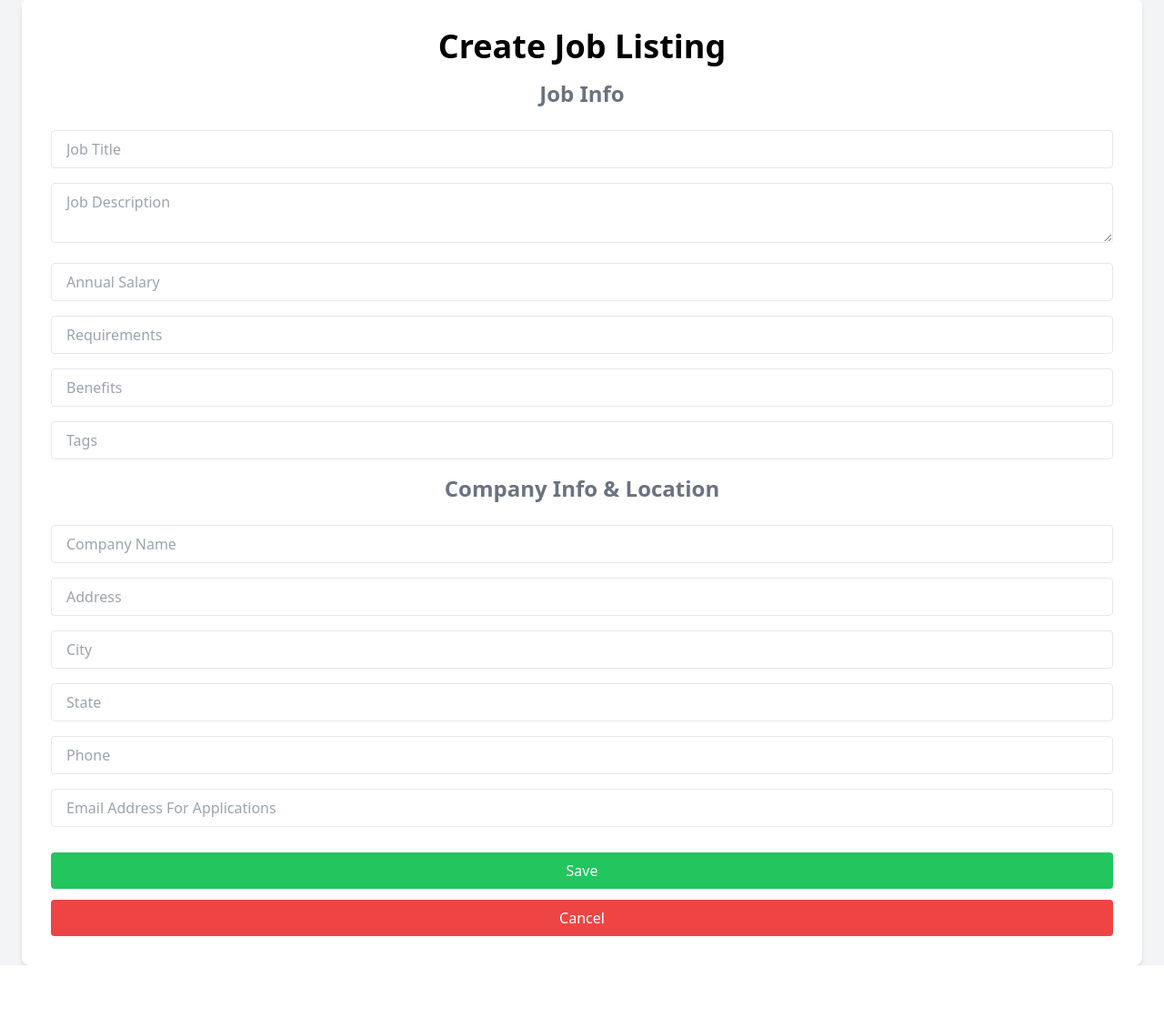
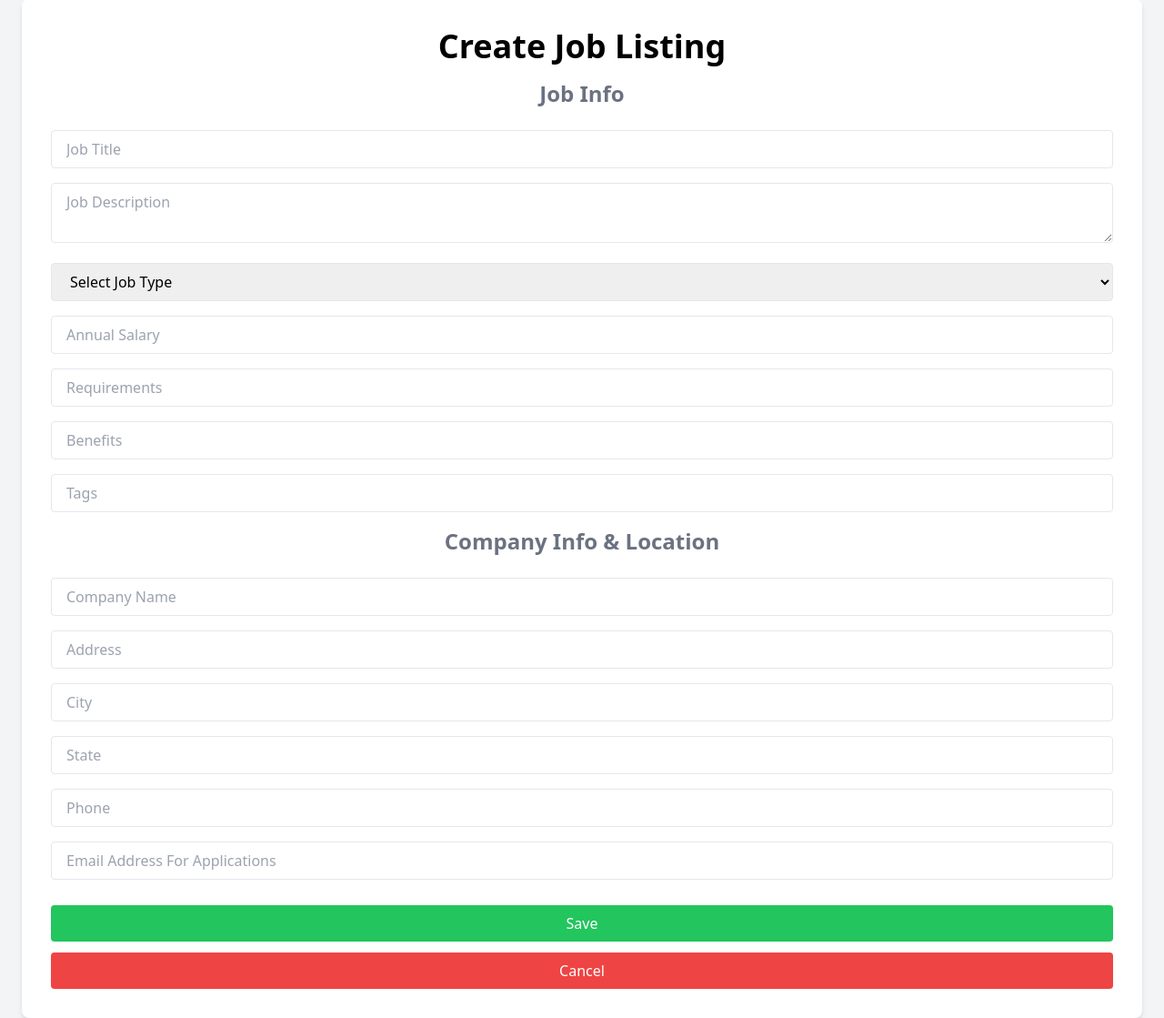
Before and after one commit to Rohit-Chandra-007/workopia-php, a PHP site: page /listings/create in a window 1280 px wide. Shown: the part 325-1444 px from the top of the page at 91% size. Before the commit the page ends 1386 px from the top, so only its background shows below. Run offline with PHP 8.4, Linux system fonts and the light colour scheme; some libraries are stand-ins or nearby versions.

Commit message:
refactor listings; update routes for listings, implement store and destroy methods in ListingController, and add validation and sanitization functions

```diff
--- a/Framework/Database.php
+++ b/Framework/Database.php
@@ -49,7 +49,7 @@ class Database
         try {
             // prepare the query
             foreach ($params as $param => $value) {
-                $stmt->bindValue(":{$param}", $value);
+                $stmt->bindValue(":{$param}", $value);  // bind the values to the query
             }
             $stmt->execute();
             return $stmt;
--- a/Framework/Router.php
+++ b/Framework/Router.php
@@ -92,6 +92,12 @@ class Router
     {
         // get the current method
         $requestMethod = $_SERVER['REQUEST_METHOD'];
+
+        // check if the uri has a query string and remove it
+        if ($requestMethod === 'POST' && isset($_POST['_method'])) {
+            // override the request method with the value of the _method input
+            $requestMethod = strtoupper($_POST['_method']);
+        }
         // loop through the routes and match the route
         foreach ($this->routes as $route) {
             // split the uri into parts
--- a/app/controllers/HomeController.php
+++ b/app/controllers/HomeController.php
@@ -17,7 +17,7 @@ class HomeController
     public function __construct()
     {
         // get the database configuration
-        $config = require basePath('app/config/db.php');
+        $config = require basePath('config/_db.php');
         // create a new database connection
         $this->db = new Database($config);
     }
--- a/app/controllers/ListingController.php
+++ b/app/controllers/ListingController.php
@@ -3,6 +3,7 @@
 namespace App\Controllers;
 
 use Framework\Database;
+use Framework\Validation;
 
 class ListingController
 {
@@ -11,7 +12,7 @@ class ListingController
     public function __construct()
     {
         // get the database configuration
-        $config = require basePath('app/config/db.php');
+        $config = require basePath('config/_db.php');
         // create a new database connection
         $this->db = new Database($config);
     }
@@ -40,6 +41,7 @@ class ListingController
 
     /**
      * Show the listing page
+     * @param array $params
      *
      * @return void
      */
@@ -60,4 +62,90 @@ class ListingController
         }
         loadView('listings/show', ['listing' => $listing]);
     }
+
+    /**
+     * Store a new listing
+     *
+     * @return void
+     */
+    public function store()
+    {
+        $allowedField = ['title', 'description', 'job_type', 'salary', 'requirements', 'benefits', 'tags', 'company', 'address', 'city', 'state', 'phone', 'email'];
+
+        $newListingData = array_intersect_key($_POST, array_flip($allowedField));
+
+        $newListingData['user_id'] = 1;
+
+        $newListingData = array_map('sanitize', $newListingData);
+
+        $requiredFields = ['title', 'description', 'city', 'state', 'phone', 'email'];
+
+        $errors = [];
+
+        foreach ($requiredFields as $field) {
+            if (empty($newListingData[$field]) || !Validation::string($newListingData[$field])) {
+
+                $errors[$field] = ucfirst($field) . " is required";
+            }
+        }
+
+        if (!empty($errors)) {
+            // reload view with errors
+            loadView('listings/create', ['errors' => $errors, 'listing' => $newListingData]);
+        } else {
+            // insert into database
+
+            $fields = [];
+
+            foreach ($newListingData as $field => $value) {
+                $fields[] = $field;
+            }
+
+            $fields = implode(',', $fields);
+
+            // inspectAndDie($fields);
+
+            $values = [];
+            foreach ($newListingData as $field => $value) {
+                if ($value === '') {
+                    $newListingData[$field] = null;
+                }
+                $values[] = ':' . $field;
+            }
+            $values = implode(',', $values);
+
+            $sql = "INSERT INTO listings ({$fields}) VALUES ({$values})";
+            $this->db->sqlQuery($sql, $newListingData);
+
+            // redirect to the listing page
+            redirect('/listings');
+        }
+    }
+
+    /**
+     * delete a listing
+     * @param array $params
+     */
+    public function destroy($params)
+    {
+        $id = $params['id'] ?? '';
+
+        $params = [
+            'id' => $id
+        ];
+        // get the post
+        $listing = $this->db->sqlQuery('SELECT * FROM listings WHERE id = :id', $params)->fetch();
+
+        // if the post is not found, show a 404 page
+        if (!$listing) {
+            ErrorController::show404("Listing not found");
+            return;
+        }
+
+
+
+        $this->db->sqlQuery('DELETE FROM listings WHERE id = :id', $params);
+
+        redirect('/listings');
+    }
 }
--- a/app/views/home.view.php
+++ b/app/views/home.view.php
@@ -40,7 +40,7 @@ loadPartialView('top_banner')
                             </li>
                         <?php endif; ?>
                     </ul>
-                    <a href="/listing/<?= $listing->id ?>" class="block w-full text-center px-6 py-3 shadow-md rounded-lg border text-base font-medium text-indigo-700 bg-indigo-100 hover:bg-indigo-200"> View Details
+                    <a href="/listings/<?= $listing->id ?>" class="block w-full text-center px-6 py-3 shadow-md rounded-lg border text-base font-medium text-indigo-700 bg-indigo-100 hover:bg-indigo-200"> View Details
                     </a>
                 </div>
             </div>
--- a/app/views/listings/create.view.php
+++ b/app/views/listings/create.view.php
@@ -9,45 +9,63 @@
       <h2 class="text-2xl font-bold mb-6 text-center text-gray-500">
         Job Info
       </h2>
+      <?php if (isset($errors)): ?>
+
+        <?php foreach ($errors as $error): ?>
+          <div class="bg-red-100 border border-red-400 text-red-700 px-4 py-3 rounded relative mb-4" role="alert">
+            <strong class="font-bold">Error!</strong>
+            <span class="block sm:inline"><?= $error ?></span>
+          </div>
+        <?php endforeach; ?>
+
+      <?php endif; ?>
+      <div class="mb-4">
+        <input type="text" name="title" placeholder="Job Title" class="w-full px-4 py-2 border rounded focus:outline-none" value="<?= $listing['title'] ?? "" ?>" />
+      </div>
+      <div class="mb-4">
+        <textarea name="description" placeholder="Job Description" class="w-full px-4 py-2 border rounded focus:outline-none"><?= $listing['description'] ?? "" ?></textarea>
+      </div>
 
       <div class="mb-4">
-        <input type="text" name="title" placeholder="Job Title" class="w-full px-4 py-2 border rounded focus:outline-none" value="" />
+        <select name="job_type" class="w-full px-4 py-2 border rounded focus:outline-none">
+          <option value="" disabled <?= empty($listing['job_type']) ? 'selected' : '' ?>>Select Job Type</option>
+          <option value="full_time" <?= isset($listing['job_type']) && $listing['job_type'] === 'full_time' ? 'selected' : '' ?>>Full-Time</option>
+          <option value="part_time" <?= isset($listing['job_type']) && $listing['job_type'] === 'part_time' ? 'selected' : '' ?>>Part-Time</option>
+          <option value="internship" <?= isset($listing['job_type']) && $listing['job_type'] === 'internship' ? 'selected' : '' ?>>Internship</option>
+        </select>
       </div>
       <div class="mb-4">
-        <textarea name="description" placeholder="Job Description" class="w-full px-4 py-2 border rounded focus:outline-none"></textarea>
+        <input type="text" name="salary" placeholder="Annual Salary" class="w-full px-4 py-2 border rounded focus:outline-none" value="<?= $listing['salary'] ?? "" ?>" />
       </div>
       <div class="mb-4">
-        <input type="text" name="salary" placeholder="Annual Salary" class="w-full px-4 py-2 border rounded focus:outline-none" value="" />
+        <input type="text" name="requirements" placeholder="Requirements" class="w-full px-4 py-2 border rounded focus:outline-none" value="<?= $listing['requirements'] ?? "" ?>" />
       </div>
       <div class="mb-4">
-        <input type="text" name="requirements" placeholder="Requirements" class="w-full px-4 py-2 border rounded focus:outline-none" value="" />
+        <input type="text" name="benefits" placeholder="Benefits" class="w-full px-4 py-2 border rounded focus:outline-none" value="<?= $listing['benefits'] ?? "" ?>" />
       </div>
       <div class="mb-4">
-        <input type="text" name="benefits" placeholder="Benefits" class="w-full px-4 py-2 border rounded focus:outline-none" value="" />
-      </div>
-      <div class="mb-4">
-        <input type="text" name="tags" placeholder="Tags" class="w-full px-4 py-2 border rounded focus:outline-none" value="" />
+        <input type="text" name="tags" placeholder="Tags" class="w-full px-4 py-2 border rounded focus:outline-none" value="<?= $listing['tags'] ?? "" ?>" />
       </div>
       <h2 class="text-2xl font-bold mb-6 text-center text-gray-500">
         Company Info & Location
       </h2>
       <div class="mb-4">
-        <input type="text" name="company" placeholder="Company Name" class="w-full px-4 py-2 border rounded focus:outline-none" value="" />
+        <input type="text" name="company" placeholder="Company Name" class="w-full px-4 py-2 border rounded focus:outline-none" value="<?= $listing['company'] ?? "" ?>" />
       </div>
       <div class="mb-4">
-        <input type="text" name="address" placeholder="Address" class="w-full px-4 py-2 border rounded focus:outline-none" value="" />
+        <input type="text" name="address" placeholder="Address" class="w-full px-4 py-2 border rounded focus:outline-none" value="<?= $listing['address'] ?? "" ?>" />
       </div>
       <div class="mb-4">
-        <input type="text" name="city" placeholder="City" class="w-full px-4 py-2 border rounded focus:outline-none" value="" />
+        <input type="text" name="city" placeholder="City" class="w-full px-4 py-2 border rounded focus:outline-none" value="<?= $listing['city'] ?? "" ?>" />
       </div>
       <div class="mb-4">
-        <input type="text" name="state" placeholder="State" class="w-full px-4 py-2 border rounded focus:outline-none" value="" />
+        <input type="text" name="state" placeholder="State" class="w-full px-4 py-2 border rounded focus:outline-none" value="<?= $listing['state'] ?? "" ?>" />
       </div>
       <div class="mb-4">
-        <input type="text" name="phone" placeholder="Phone" class="w-full px-4 py-2 border rounded focus:outline-none" value="" />
+        <input type="text" name="phone" placeholder="Phone" class="w-full px-4 py-2 border rounded focus:outline-none" value="<?= $listing['phone'] ?? "" ?>" />
       </div>
       <div class="mb-4">
-        <input type="email" name="email" placeholder="Email Address For Applications" class="w-full px-4 py-2 border rounded focus:outline-none" value="" />
+        <input type="email" name="email" placeholder="Email Address For Applications" class="w-full px-4 py-2 border rounded focus:outline-none" value="<?= $listing['email'] ?? "" ?>" />
       </div>
       <button class="w-full bg-green-500 hover:bg-green-600 text-white px-4 py-2 my-3 rounded focus:outline-none">
         Save
--- a/app/views/listings/index.view.php
+++ b/app/views/listings/index.view.php
@@ -38,7 +38,7 @@ loadPartialView('navbar')
                             </li>
                         <?php endif; ?>
                     </ul>
-                    <a href="/listing/<?= $listing->id ?>" class="block w-full text-center px-6 py-3 shadow-md rounded-lg border text-base font-medium text-indigo-700 bg-indigo-100 hover:bg-indigo-200"> View Details
+                    <a href="/listings/<?= $listing->id ?>" class="block w-full text-center px-6 py-3 shadow-md rounded-lg border text-base font-medium text-indigo-700 bg-indigo-100 hover:bg-indigo-200"> View Details
                     </a>
                 </div>
             </div>
--- a/helper.php
+++ b/helper.php
@@ -81,3 +81,36 @@ function formatSalary($salary)
 {
     return "$" . number_format(floatval($salary), 2);
 }
+
+
+/**
+ * sanitize the data
+ * @param string $drity
+ * @return string
+ */
+
+function sanitize($dirty)
+{
+    // First trim whitespace
+    $cleaned = trim($dirty);
+
+    // Convert special characters to HTML entities
+    $cleaned = htmlspecialchars($cleaned, ENT_QUOTES | ENT_HTML5, 'UTF-8');
+
+    // Additional sanitization using filter_var
+    $cleaned = filter_var($cleaned, FILTER_SANITIZE_SPECIAL_CHARS);
+
+    return $cleaned;
+}
+
+/**
+ * Redirect to a given url
+ * @param string $path
+ * @return void
+ */
+
+function redirect($path)
+{
+    header("Location: {$path}");
+    exit;
+}
--- a/routes.php
+++ b/routes.php
@@ -3,4 +3,6 @@
 $router->get('/', 'HomeController@index');
 $router->get('/listings', 'ListingController@index');
 $router->get('/listings/create', 'ListingController@create');
-$router->get('/listing/{id}', 'ListingController@show');
+$router->get('/listings/{id}', 'ListingController@show');
+$router->post('/listings', 'ListingController@store');
+$router->delete('/listings/{id}', 'ListingController@destroy');
```
Also changed, not shown: Framework/Validation.php (added, +48 -0 lines), app/views/listings/show.view.php (+15 -1 lines), config/_db.php (renamed from app/config/db.php).
